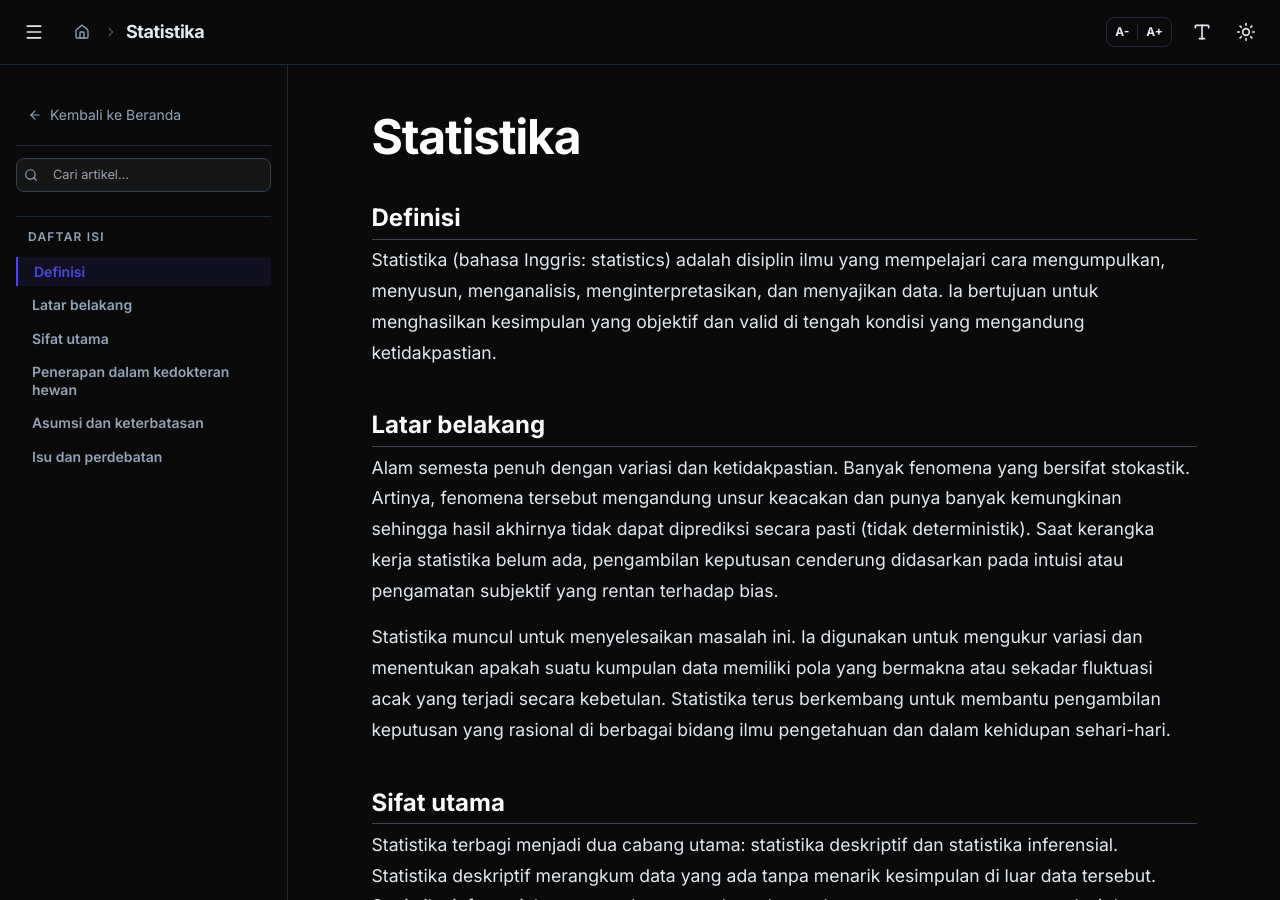
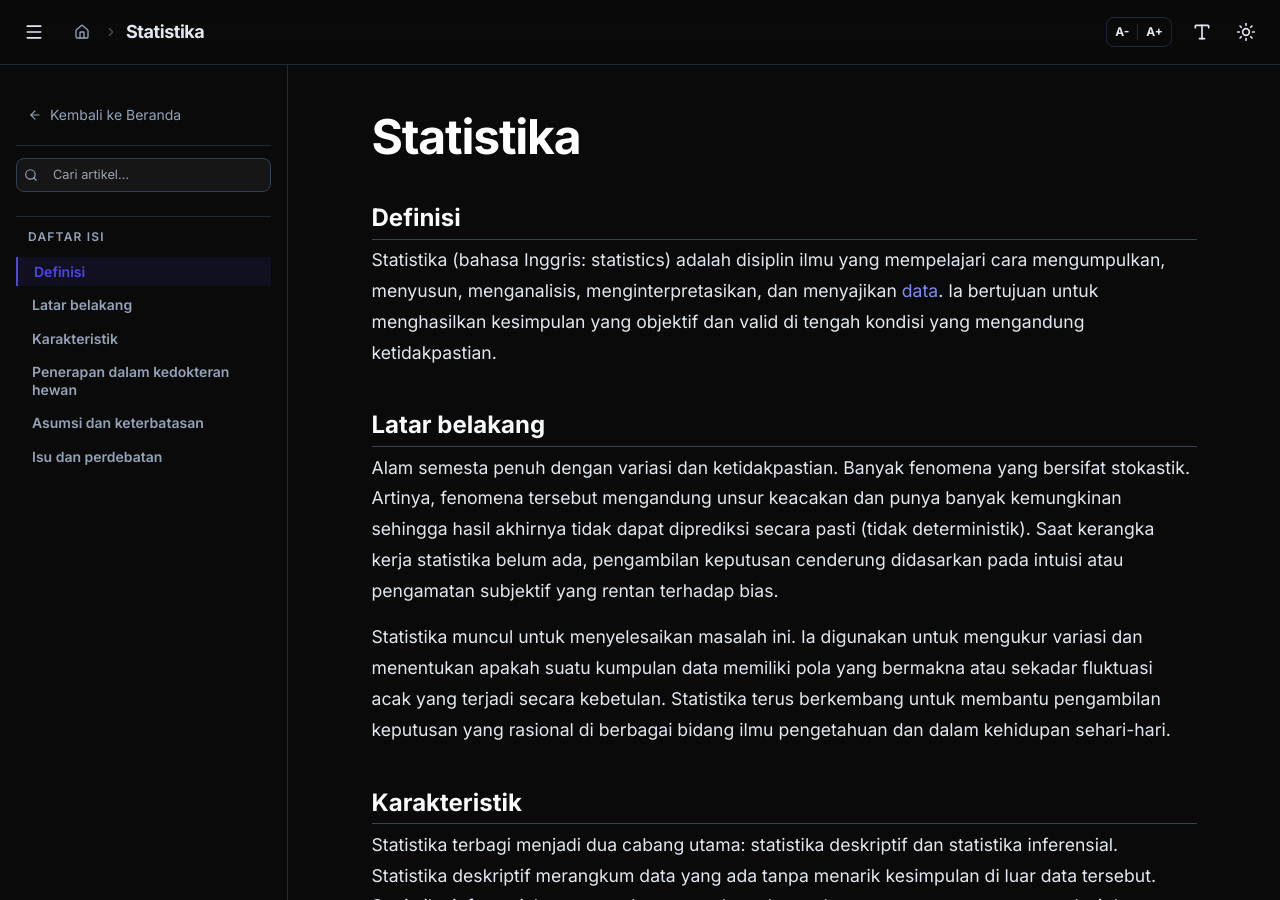
Before and after one commit to rianhs/ensiklopedia, a Jekyll site: the page built from artikel/statistika.md, in a window 1280 px wide and 900 px high. Built offline with Jekyll 4.4.1, drawn with Linux system fonts in a browser that asks for light colours; nearby versions of some CDN libraries; some web fonts are replaced; some of the changed text lies outside the part shown.

Commit message:
Revise statistika.md with data link and section rename
Updated the definition of statistics to include a link to data.

```diff
--- a/artikel/statistika.md
+++ b/artikel/statistika.md
@@ -4,7 +4,7 @@ title: "Statistika"
 ---
 ## Definisi
 
-Statistika (bahasa Inggris: statistics) adalah disiplin ilmu yang mempelajari cara mengumpulkan, menyusun, menganalisis, menginterpretasikan, dan menyajikan data. Ia bertujuan untuk menghasilkan kesimpulan yang objektif dan valid di tengah kondisi yang mengandung ketidakpastian.
+Statistika (bahasa Inggris: statistics) adalah disiplin ilmu yang mempelajari cara mengumpulkan, menyusun, menganalisis, menginterpretasikan, dan menyajikan [data](artikel/data.md). Ia bertujuan untuk menghasilkan kesimpulan yang objektif dan valid di tengah kondisi yang mengandung ketidakpastian.
 
 ## Latar belakang
 
@@ -12,7 +12,7 @@ Alam semesta penuh dengan variasi dan ketidakpastian. Banyak fenomena yang bersi
 
 Statistika muncul untuk menyelesaikan masalah ini. Ia digunakan untuk mengukur variasi dan menentukan apakah suatu kumpulan data memiliki pola yang bermakna atau sekadar fluktuasi acak yang terjadi secara kebetulan. Statistika terus berkembang untuk membantu pengambilan keputusan yang rasional di berbagai bidang ilmu pengetahuan dan dalam kehidupan sehari-hari.
 
-## Sifat utama
+## Karakteristik
 
 Statistika terbagi menjadi dua cabang utama: statistika deskriptif dan statistika inferensial. Statistika deskriptif merangkum data yang ada tanpa menarik kesimpulan di luar data tersebut. Statistika inferensial menggunakan sampel untuk membuat pernyataan tentang populasi dengan memperhitungkan unsur ketidakpastian.
 
```
